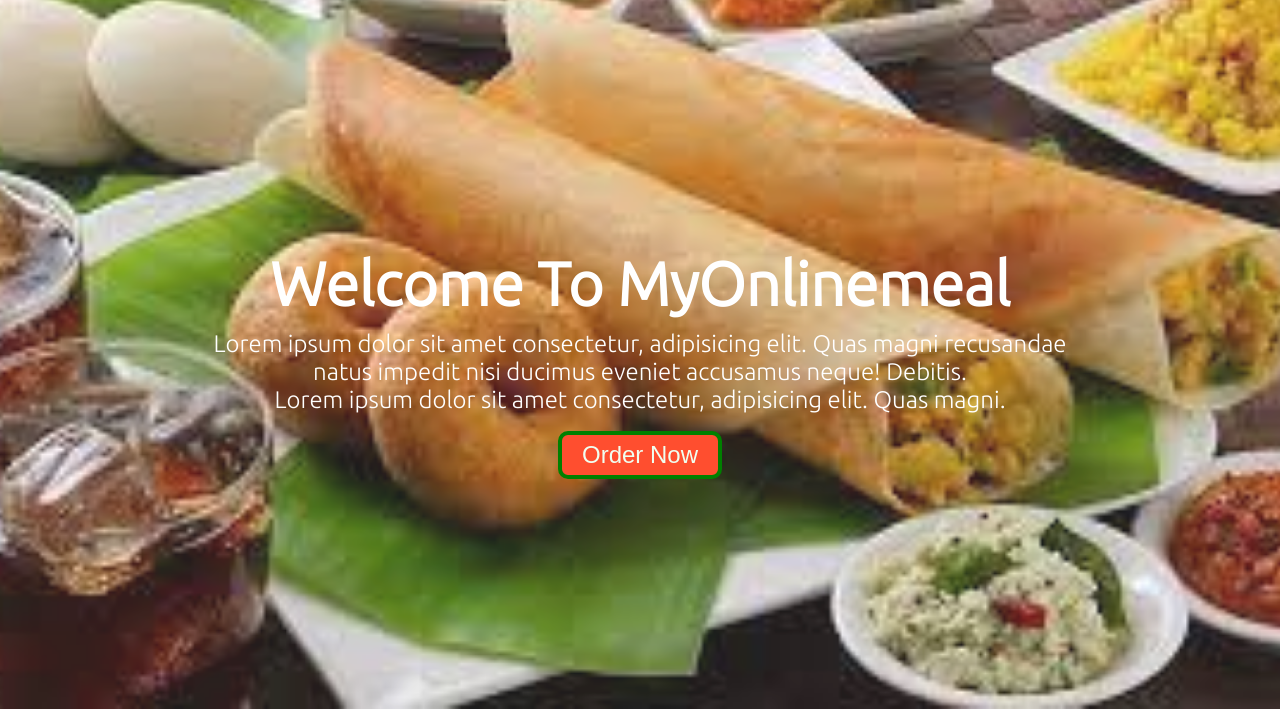
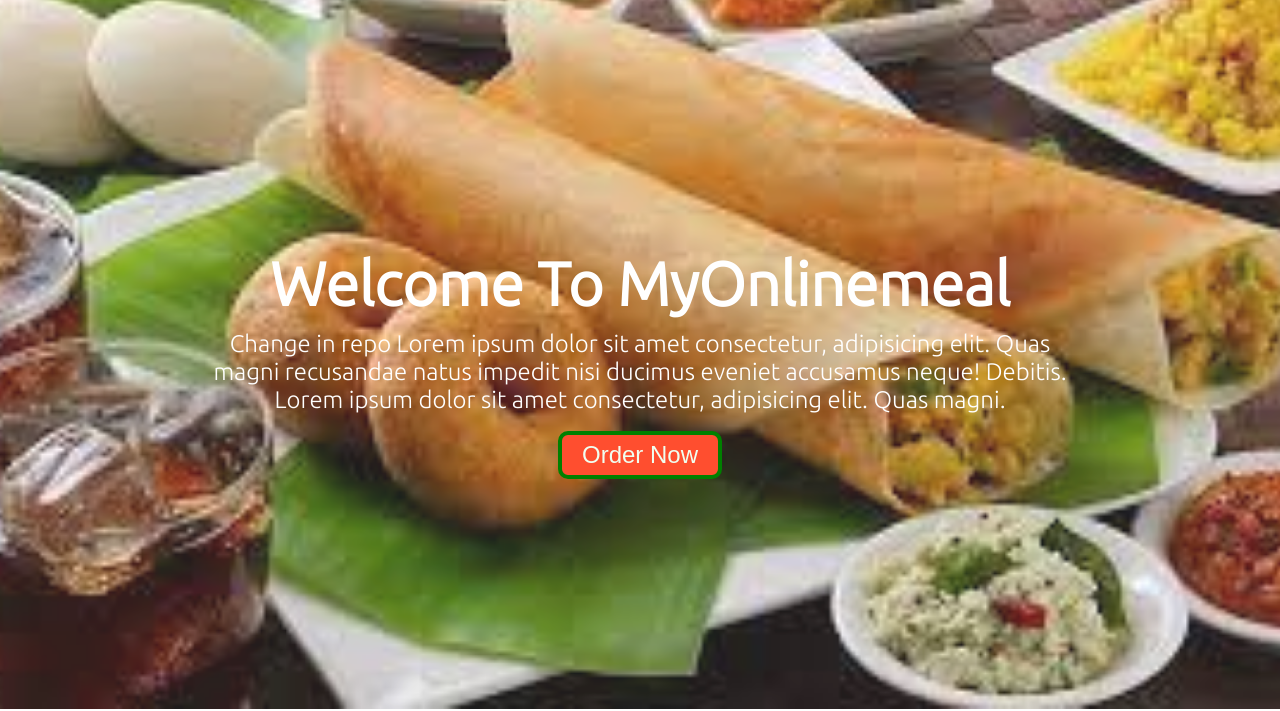
Before and after one commit to nikhiljain123/Restaurants_WEB_PAGE, a plain HTML site: page index.html in a window 1280 px wide. Shown: the part 91-802 px from the top of the page. Drawn offline with Linux system fonts and the light colour scheme; a web font is replaced by a local one.

Commit message:
Second Commit

```diff
--- a/index.html
+++ b/index.html
@@ -24,7 +24,7 @@
     </nav>
     <section id="home">
         <h1 class="h-primary">Welcome To MyOnlinemeal</h1>
-        <p>Lorem ipsum dolor sit amet consectetur, adipisicing elit. Quas magni recusandae natus impedit nisi ducimus eveniet accusamus neque! Debitis.</p>
+        <p>Change in repo Lorem ipsum dolor sit amet consectetur, adipisicing elit. Quas magni recusandae natus impedit nisi ducimus eveniet accusamus neque! Debitis.</p>
         <p>Lorem ipsum dolor sit amet consectetur, adipisicing elit. Quas magni.</p>
         <button class="btn">Order Now</button>
     </section>
```
